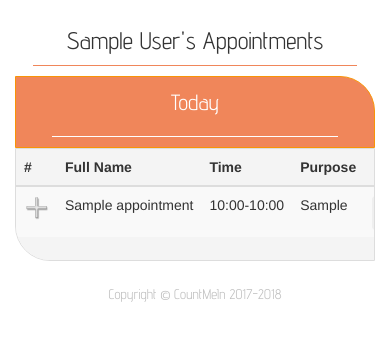
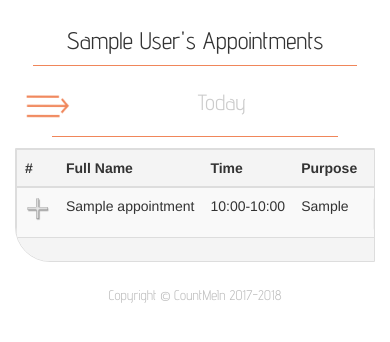
Before and after one commit to Nid173/CountMeIn_Final, a PHP site: page /appointments.php in a window 390 px wide. Shown: the part 139-481 px from the top of the page. Run offline with PHP 8.4, Linux system fonts and the light colour scheme; the visitor is signed in with stand-in values (Sample User, id 1); tables that the repository leaves empty or names only in its code hold one stand-in row (values such as "Sample post").

Commit message:
Merge branch 'Nidal-Nawatha' into adham_khalilieh

```diff
--- a/appointments.php
+++ b/appointments.php
@@ -111,8 +111,7 @@ define("START_TIME","09:00:00");
 </form>
 </header>
 <div class="container">
-  <h1 class="col-sm-offset-4 title-line"><?php echo $_SESSION['name'] ?>'s Appointments</h1>
-
+   <h1 class="col-sm-offset-4 title-line"><?php echo $_SESSION['name'] ?>'s Appointments</h1>
   <div class="row"><!-- Main row -->
 
    <div class="col-md-offset-1 col-md-3 col-sm-4 hidden-xs"><!-- SideBar menu -->
@@ -134,8 +133,16 @@ define("START_TIME","09:00:00");
      </div>
 
    </div><!-- /. SideBar menu -->
+
+   <div id="mySidenav" class="sidenav"> <!--MobileSideBar -->
+  <a href="javascript:void(0)" class="closebtn" onclick="closeNav()">&times;</a>
+  <a href="#">Add appointment</a>
+  <a href="#">Cancel appointment</a>
+  <a href="#">Rate appointment</a>
+</div>
       <div class="col-md-8 col-sm-8 col-xs-12"><!-- Main content  -->
         <div class="row title radius-top-right bottom-border-none">
+          <div class="side-burger col-xs-3 visible-xs" onclick="openNav()"> </div>
           <div class="whiteLine80">
             Today
           </div>
@@ -143,7 +150,7 @@ define("START_TIME","09:00:00");
         <div class="row WindowContent radius-bottom-left table-responsive"> <!-- TABLE  -->
 
           <!--                                TABLE -->
-          <table class="table table-striped">
+          <table class="table table-striped table-responsive">
             <thead>
               <tr>
                 <th scope="col">#</th>
@@ -181,7 +188,7 @@ define("START_TIME","09:00:00");
                          <td class="alert-success"> </td>
                          <td class="alert-success">
                            <a href="?UnplannedTime=<?php echo $row['time_to']; ?>">
-                           &nbsp;&nbsp;&nbsp;&nbsp;<span class="glyphicon glyphicon-remove alert-success"></span>
+                           <span class="glyphicon glyphicon-remove alert-success"></span>
                          </a>
                          </td>
                         </tr>
--- a/include/main.js
+++ b/include/main.js
@@ -60,3 +60,14 @@ $(document).ready(function(){
 		$(this).toggleClass("expanded");
 		$(this).closest('tr').next('tr').slideToggle("fast");
 	});
+
+/*MOBILE SIDE BAR*/
+/* Open the sidenav */
+function openNav() {
+    document.getElementById("mySidenav").style.width = "100%";
+}
+
+/* Close/hide the sidenav */
+function closeNav() {
+    document.getElementById("mySidenav").style.width = "0";
+}
--- a/include/style.css
+++ b/include/style.css
@@ -430,7 +430,27 @@ button[name=edit-profile] {
    left:-108px;
    top:72%;
  }
+ .side-burger{
+ background: url("../images/SIDE-Burger.png") no-repeat left top;
+ background-size: 60px auto;
+ height:38px;
+ display: inline;
+ }
  /*End apointments addons*/
+
+/*MOBILE SIDE BAR*/
+.sidenav {
+    height: 100%; /* 100% Full-height */
+    width: 0; /* 0 width - change this with JavaScript */
+    position: fixed; /* Stay in place */
+    z-index: 1000; /* Stay on top */
+    top: 0; /* Stay at the top */
+    left: 0;
+    background-color: rgba(0, 0, 0, 0.85); /* Black*/
+    overflow-x: hidden; /* Disable horizontal scroll */
+    padding-top: 60px; /* Place content 60px from the top */
+    transition: 0.5s; /* 0.5 second transition effect to slide in the sidenav */
+}
 
 
  /*Add apointment Style */
@@ -466,6 +486,35 @@ button[name=edit-profile] {
  }
 
 /*End of*/
+
+/* The navigation menu links */
+.sidenav a {
+    padding: 8px 32px;
+    text-decoration: none;
+    font-size: 25px;
+    color: #f0865a;
+    display: block;
+    transition: 0.3s;
+    text-align: center;
+}
+
+/* When mouse over the navigation links, change their color */
+.sidenav a:hover {
+    color: #f1f1f1;
+}
+
+/* Position and style the close button (top right corner) */
+.sidenav .closebtn {
+    position: absolute;
+    top: 0;
+    right: 25px;
+    font-size: 36px;
+    margin-left: 50px;
+}
+
+
+/*End of Mobile sidebar*/
+
 
 
 
@@ -542,6 +591,26 @@ button[name=edit-profile] {
     width: 20%;
   }
 
+  /*style*/
+  .title {
+  	background-color: #fff;
+  	border: solid 1px #fff;
+  	font-family: 'Advent Pro', sans-serif;
+  	text-align: center;
+  	font-size: 22px;
+  	color: #ccc;
+  	padding: 10px 0 10px 0;
+  	margin: 0;
+  }
+
+  .whiteLine80 {
+    width: 80%;
+    height: 50px;
+    border-bottom: 1px solid #f0865a;
+    margin:0 auto;
+  }
+
+
 
 
 
--- a/profile.php
+++ b/profile.php
@@ -21,8 +21,6 @@ if(isset($_POST['save'])){
 
 if(!isset($_SESSION["id"]))
   header('Location:'.URL.'index.php');
-
-
   $query = "SELECT * FROM 234_informations WHERE userid = '". $_SESSION['id'] ."' ";
   $result = mysqli_query($connection, $query);
   $row = mysqli_fetch_array($result);
```
Also changed, not shown: images/SIDE-Burger.png (added).
